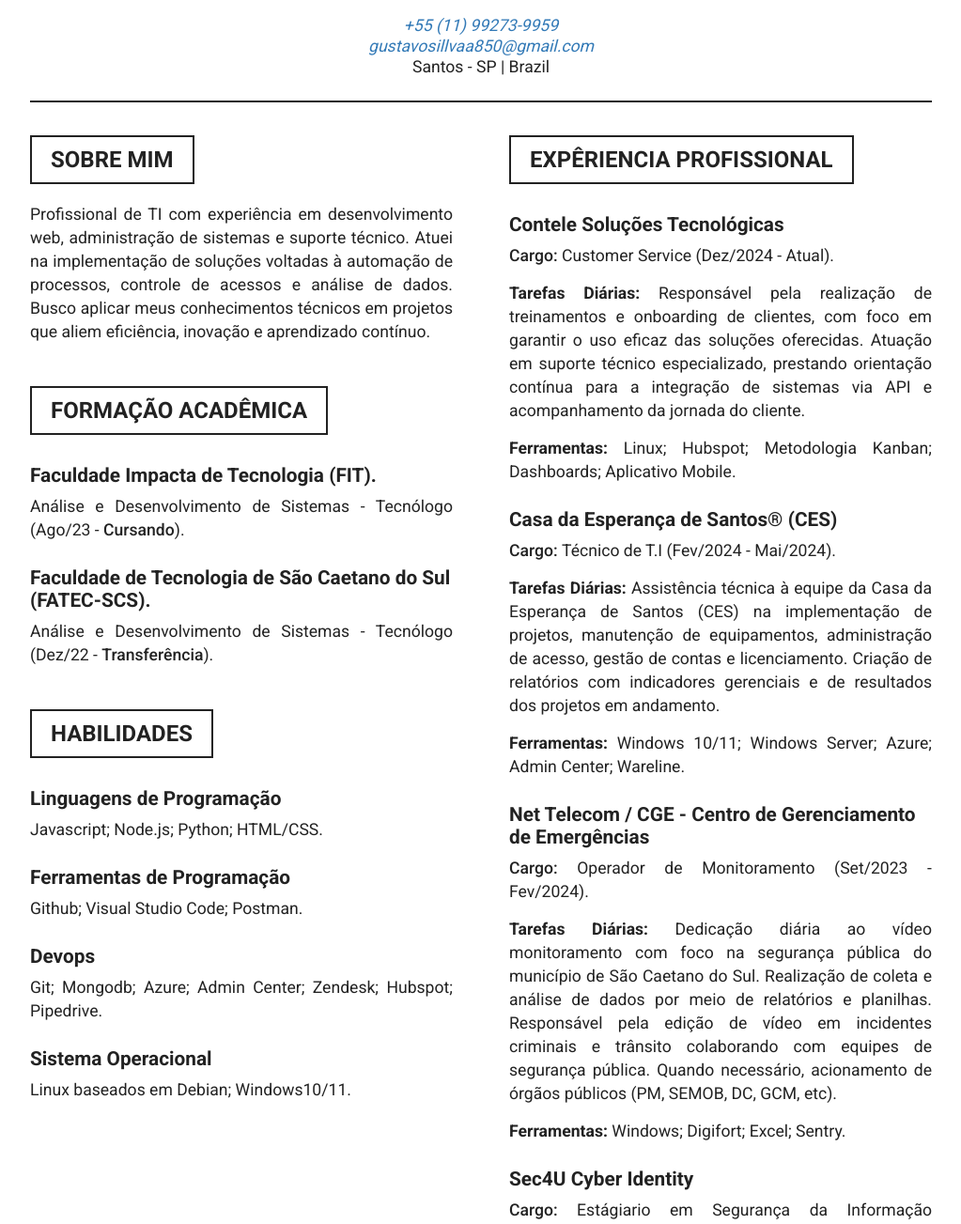
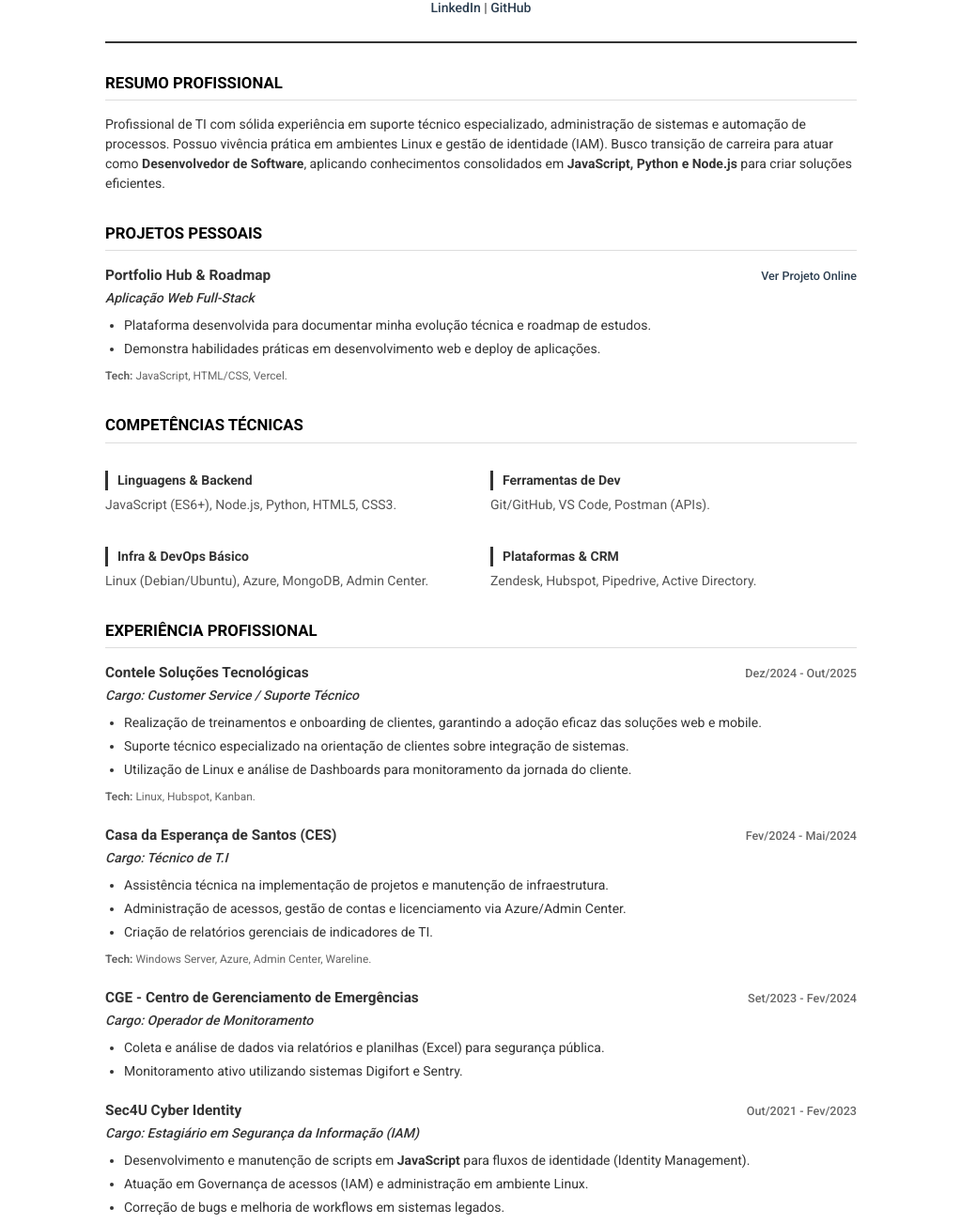
Before and after one commit to ggsilva10/Resume, a plain HTML site: page src/index.html in a window 1280 px wide. Shown: the part 141-1444 px from the top of the page at 94% size, without its empty margins (128-1151 px from the left). Drawn offline with Linux system fonts and the light colour scheme.

Commit message:
feat: modernize resume layout for ATS and add portifolio link

```diff
--- a/src/index.html
+++ b/src/index.html
@@ -1,10 +1,10 @@
 <!DOCTYPE html>
-<html lang="en">
+<html lang="pt-BR">
 
 <head>
     <meta charset="UTF-8">
     <meta name="viewport" content="width=device-width, initial-scale=1.0">
-    <title>resume</title>
+    <title>Currículo - Gustavo Silva Gonçalves</title>
     <link rel="stylesheet" href="./style.css">
 </head>
 
@@ -12,128 +12,133 @@
     <header>
         <h1>Gustavo Silva Gonçalves</h1>
         <p class="profile">
-            <a href="tel:+5511992739959"><i>+55 (11) 99273-9959</i></a><br>
-            <a href="mailto:gustavosillvaa850@gmail.com" target="_blank"><i>gustavosillvaa850@gmail.com</i></a><br>
-            Santos - SP | Brazil
+            Santos - SP | Brasil<br>
+            <a href="tel:+5511992739959">+55 (11) 99273-9959</a> |
+            <a href="mailto:gustavosillvaa850@gmail.com" target="_blank">gustavosillvaa850@gmail.com</a>
         </p>
+        <p class="links">
+            <a href="https://www.linkedin.com/in/ggsilva10/" target="_blank">LinkedIn</a> |
+            <a href="https://github.com/ggsilva10" target="_blank">GitHub</a>
+        </p>
+    </header>
 
-    </header>
     <main>
-        <section>
+        <section class="summary">
+            <h2>Resumo Profissional</h2>
+            <p>
+                Profissional de TI com sólida experiência em suporte técnico especializado, administração de sistemas e automação de processos. Possuo vivência prática em ambientes Linux e gestão de identidade (IAM). Busco transição de carreira para atuar como <strong>Desenvolvedor de Software</strong>, aplicando conhecimentos consolidados em <strong>JavaScript, Python e Node.js</strong> para criar soluções eficientes.
+            </p>
+        </section>
 
-            <!-- Sobre Mim -->
+        <section class="projects">
+            <h2>Projetos Pessoais</h2>
+            <div class="job">
+                <div class="job-header">
+                    <h3>Portfolio Hub & Roadmap</h3>
+                    <span><a href="https://portfolio-hub-blond-three.vercel.app/" target="_blank">Ver Projeto Online</a></span>
+                </div>
+                <p class="role">Aplicação Web Full-Stack</p>
+                <ul>
+                    <li>Plataforma desenvolvida para documentar minha evolução técnica e roadmap de estudos.</li>
+                    <li>Demonstra habilidades práticas em desenvolvimento web e deploy de aplicações.</li>
+                </ul>
+                <p class="tools"><strong>Tech:</strong> JavaScript, HTML/CSS, Vercel.</p>
+            </div>
+        </section>
 
-            <h2>Sobre Mim</h2>
-            <p>
-                Profissional de TI com experiência em desenvolvimento web, administração de sistemas e suporte técnico.
-                Atuei na implementação de soluções voltadas à automação de processos, controle de acessos e análise de dados.
-                Busco aplicar meus conhecimentos técnicos em projetos que aliem eficiência, inovação e aprendizado contínuo.
-            </p>
+        <section class="skills">
+            <h2>Competências Técnicas</h2>
+            <div class="skills-grid">
+                <div>
+                    <h3>Linguagens & Backend</h3>
+                    <p>JavaScript (ES6+), Node.js, Python, HTML5, CSS3.</p>
+                </div>
+                <div>
+                    <h3>Ferramentas de Dev</h3>
+                    <p>Git/GitHub, VS Code, Postman (APIs).</p>
+                </div>
+                <div>
+                    <h3>Infra & DevOps Básico</h3>
+                    <p>Linux (Debian/Ubuntu), Azure, MongoDB, Admin Center.</p>
+                </div>
+                <div>
+                    <h3>Plataformas & CRM</h3>
+                    <p>Zendesk, Hubspot, Pipedrive, Active Directory.</p>
+                </div>
+            </div>
+        </section>
 
+        <section class="experience">
+            <h2>Experiência Profissional</h2>
 
-            <!-- Formação Acadêmica -->
-
-            <div>
-                <h2>Formação Acadêmica</h2>
-
-                <h3>Faculdade Impacta de Tecnologia (FIT).</h3>
-                <p> Análise e Desenvolvimento de Sistemas - Tecnólogo (Ago/23 - <span>Cursando</span>).</p>
-
-                <h3>Faculdade de Tecnologia de São Caetano do Sul (FATEC-SCS).</h3>
-                <p> Análise e Desenvolvimento de Sistemas - Tecnólogo (Dez/22 - <span>Transferência</span>).</p>
+            <div class="job">
+                <div class="job-header">
+                    <h3>Contele Soluções Tecnológicas</h3>
+                    <span>Dez/2024 - Out/2025</span>
+                </div>
+                <p class="role">Cargo: Customer Service / Suporte Técnico</p>
+                <ul>
+                    <li>Realização de treinamentos e onboarding de clientes, garantindo a adoção eficaz das soluções web e mobile.</li>
+                    <li>Suporte técnico especializado na orientação de clientes sobre integração de sistemas.</li>
+                    <li>Utilização de Linux e análise de Dashboards para monitoramento da jornada do cliente.</li>
+                </ul>
+                <p class="tools"><strong>Tech:</strong> Linux, Hubspot, Kanban.</p>
             </div>
 
-            <div>
-                <!--Habilidades-->
-                <h2>Habilidades</h2>
-                <h3>Linguagens de Programação</h3>
-                <p>Javascript; Node.js; Python; HTML/CSS.</p>
-
-                <h3>Ferramentas de Programação</h3>
-                <p> Github; Visual Studio Code; Postman.</p>
-
-                <h3>Devops</h3>
-                <p> Git; Mongodb; Azure; Admin Center; Zendesk; Hubspot; Pipedrive.</p>
-
-                <h3>Sistema Operacional</h3>
-                <p>Linux baseados em Debian; Windows10/11.</p>
+            <div class="job">
+                <div class="job-header">
+                    <h3>Casa da Esperança de Santos (CES)</h3>
+                    <span>Fev/2024 - Mai/2024</span>
+                </div>
+                <p class="role">Cargo: Técnico de T.I</p>
+                <ul>
+                    <li>Assistência técnica na implementação de projetos e manutenção de infraestrutura.</li>
+                    <li>Administração de acessos, gestão de contas e licenciamento via Azure/Admin Center.</li>
+                    <li>Criação de relatórios gerenciais de indicadores de TI.</li>
+                </ul>
+                <p class="tools"><strong>Tech:</strong> Windows Server, Azure, Admin Center, Wareline.</p>
             </div>
 
+            <div class="job">
+                <div class="job-header">
+                    <h3>CGE - Centro de Gerenciamento de Emergências</h3>
+                    <span>Set/2023 - Fev/2024</span>
+                </div>
+                <p class="role">Cargo: Operador de Monitoramento</p>
+                <ul>
+                    <li>Coleta e análise de dados via relatórios e planilhas (Excel) para segurança pública.</li>
+                    <li>Monitoramento ativo utilizando sistemas Digifort e Sentry.</li>
+                </ul>
+            </div>
+
+            <div class="job">
+                <div class="job-header">
+                    <h3>Sec4U Cyber Identity</h3>
+                    <span>Out/2021 - Fev/2023</span>
+                </div>
+                <p class="role">Cargo: Estagiário em Segurança da Informação (IAM)</p>
+                <ul>
+                    <li>Desenvolvimento e manutenção de scripts em <strong>JavaScript</strong> para fluxos de identidade (Identity Management).</li>
+                    <li>Atuação em Governança de acessos (IAM) e administração em ambiente Linux.</li>
+                    <li>Correção de bugs e melhoria de workflows em sistemas legados.</li>
+                    <li>Suporte técnico N2/N3 e participação em reuniões com clientes.</li>
+                </ul>
+                <p class="tools"><strong>Tech:</strong> JavaScript, Linux, Active Directory, Postman, Zendesk.</p>
+            </div>
         </section>
 
-        <section>
-
-            <!--Expêriencia Profissional -->
-
-            <div>
-                <h2>Expêriencia Profissional</h2>
-
-
-                <h3>Contele Soluções Tecnológicas </h3>
-                <p><span>Cargo: </span>Customer Service (Dez/2024 - Atual).</p>
-
-                <p><strong>Tarefas Diárias:</strong>
-
-                    Responsável pela realização de treinamentos e onboarding de clientes, com foco em garantir o uso eficaz das soluções oferecidas.
-                    Atuação em suporte técnico especializado, prestando orientação contínua para a integração de sistemas via API e acompanhamento da jornada do cliente.
-                </p>
-
-                <p><strong>Ferramentas:</strong> Linux; Hubspot; Metodologia Kanban; Dashboards; Aplicativo Mobile.</p>
-
-                <h3>Casa da Esperança de Santos® (CES)</h3>
-                <p><span>Cargo: </span>Técnico de T.I (Fev/2024 - Mai/2024).</p>
-
-                <p><strong>Tarefas Diárias:</strong>
-
-                    Assistência técnica à equipe da Casa da Esperança de Santos (CES) na implementação de projetos, manutenção de equipamentos, administração de acesso, gestão de contas e licenciamento.
-                    Criação de relatórios com indicadores gerenciais e de resultados dos projetos em andamento.
-                </p>
-
-                <p><strong>Ferramentas:</strong> Windows 10/11; Windows Server; Azure; Admin Center; Wareline.</p>
-
-                <h3>Net Telecom / CGE - Centro de Gerenciamento de Emergências</h3>
-                <p><span>Cargo: </span>Operador de Monitoramento (Set/2023 - Fev/2024).</p>
-
-                <p><strong>Tarefas Diárias:</strong>
-
-                    Dedicação diária ao vídeo monitoramento com foco na segurança pública do município de São Caetano do Sul.
-                    Realização de coleta e análise de dados por meio de relatórios e planilhas.
-                    Responsável pela edição de vídeo em incidentes criminais e trânsito colaborando com equipes de segurança pública.
-                    Quando necessário, acionamento de órgãos públicos (PM, SEMOB, DC, GCM, etc).</p>
-                <p>
-
-                    <strong>Ferramentas:</strong> Windows; Digifort; Excel; Sentry.</p>
-
-
-                <h3>Sec4U Cyber Identity</h3>
-                <p><span>Cargo: </span>Estágiario em Segurança da Informação (Out/2021 - Fev/2023).</p>
-
-                <p><strong>Tarefas Diárias:</strong> Responsável por desenvolver, testar e manter o Identity Management
-                    Microfocus.
-                    Atuação em projetos de Governança em ambientes IDM e AM, relacionados à administração de identidades
-                    e controle de acesso. Monitoramento e desenvolvimento em ambiente Linux.
-                    Participação em reuniões com clientes, Customer Service via Zendesk. Correção de bugs
-                    e estratégia de melhoria em sistemas legados e Workflows.</p>
-                <p>
-
-                    <strong>Ferramentas:</strong> Linux; Active Directory; Apache Directory Studio; RunRun.it; Postman; Zendesk; Javascript; Designer.</p>
+        <section class="education">
+            <h2>Formação Acadêmica</h2>
+            <div class="edu-item">
+                <h3>Análise e Desenvolvimento de Sistemas (Tecnólogo)</h3>
+                <p>Faculdade Impacta de Tecnologia (FIT) | <span>Cursando (Previsão: 2025)</span></p>
             </div>
-
-            <!--Links -->
-
-            <div>
-                <h2>Links</h2>
-
-                <h3>Linkedin</h3>
-                <p><a href="https://www.linkedin.com/in/ggsilva10/"
-                        target="_blank"><i>https://www.linkedin.com/in/ggsilva10/</i></a></p>
-
-                <h3>GitHub</h3>
-                <p><a href="https://github.com/ggsilva10" target="_blank"><i>https://github.com/ggsilva10</i></a></p>
+            <div class="edu-item">
+                <h3>Análise e Desenvolvimento de Sistemas (Transferência)</h3>
+                <p>FATEC São Caetano do Sul | <span>2022</span></p>
             </div>
         </section>
+
     </main>
 </body>
-
-
 </html>
--- a/src/style.css
+++ b/src/style.css
@@ -1,86 +1,149 @@
 @import url('https://fonts.googleapis.com/css2?family=Roboto:wght@300;400;500;700&display=swap');
+
 html {
-    font-family: "Roboto";
-    color: #222;
-    text-shadow: none;
-    font-size: 16px;
+    font-family: "Roboto", sans-serif;
+    color: #333;
+    font-size: 14px; /* Levemente menor para caber tudo bem */
+    line-height: 1.5;
 }
 
 body {
-    max-width: 75%;
-    margin: 25px auto;
-    padding: 0 50px 35px;
+    max-width: 800px; /* Largura ideal para simular A4 */
+    margin: 0 auto;
+    padding: 40px;
+    background: #fff;
 }
 
-h1, h2 {
+/* Header Limpo */
+header {
+    text-align: center;
+    border-bottom: 2px solid #333;
+    padding-bottom: 20px;
+    margin-bottom: 30px;
+}
+
+h1 {
     text-transform: uppercase;
-    border: 2px solid;
-    padding: 10px 20px;
-    display: inline-block;
-    margin: 35px 0 0;
+    margin: 0 0 10px 0;
+    font-size: 2rem;
+    letter-spacing: 1px;
+}
+
+.profile, .links {
+    margin: 5px 0;
+    font-size: 1rem;
 }
 
 a {
     text-decoration: none;
-    color: #337ab7;
+    color: #2c3e50; /* Cor escura para imprimir bem */
+    font-weight: 500;
 }
 
+/* Títulos das Seções */
 h2 {
+    text-transform: uppercase;
+    font-size: 1.2rem;
+    border-bottom: 1px solid #ddd;
+    padding-bottom: 5px;
+    margin-top: 30px;
+    margin-bottom: 15px;
+    color: #000;
+}
+
+/* Organização Geral - SEM GRID COMPLEXO */
+main {
+    display: block; /* Garante leitura linear */
+}
+
+/* Habilidades em colunas visuais, mas lógicas */
+.skills-grid {
+    display: grid;
+    grid-template-columns: 1fr 1fr; /* Aqui pode usar grid pois são itens curtos */
+    gap: 20px;
+}
+
+.skills-grid h3 {
+    font-size: 1rem;
+    margin-bottom: 5px;
+    border-left: 3px solid #333;
+    padding-left: 10px;
+}
+
+.skills-grid p {
+    margin: 0;
+    color: #555;
+}
+
+/* Experiência */
+.job {
+    margin-bottom: 20px;
+}
+
+.job-header {
+    display: flex;
+    justify-content: space-between;
+    align-items: baseline;
+}
+
+.job h3 {
+    font-size: 1.1rem;
+    font-weight: 700;
+    margin: 0;
+}
+
+.job span {
+    font-weight: 500;
+    font-size: 0.9rem;
+    color: #666;
+}
+
+.role {
+    font-weight: 500;
+    font-style: italic;
+    margin: 2px 0 8px 0;
+}
+
+/* Listas (Bullet points) */
+ul {
+    margin: 5px 0 10px 20px;
+    padding: 0;
+}
+
+li {
+    margin-bottom: 4px;
+    text-align: left; /* Justificado pode criar espaços estranhos */
+}
+
+.tools {
+    font-size: 0.85rem;
+    color: #666;
+    margin-top: 5px;
+}
+
+/* Formação */
+.edu-item {
     margin-bottom: 15px;
 }
 
-h3 {
-    margin-top: 1rem;
-    margin-bottom: 0.25rem;
-    font-size: 1.3rem;
+.edu-item h3 {
+    font-size: 1rem;
+    margin: 0;
 }
 
-h4 {
-    font-weight: 300;
-    font-size: 14px;
+.edu-item p {
+    margin: 2px 0;
 }
 
-header {
-    padding: 15px;
-    text-align: center;
-    border-bottom: 2px solid;
+/* Ajuste para impressão/PDF */
+@media print {
+    body {
+        margin: 0;
+        padding: 0;
+        max-width: 100%;
+    }
+    a {
+        color: #000;
+        text-decoration: none;
+    }
 }
-
-main {
-    display: grid;
-    grid-template-columns: 1fr 1fr;
-    grid-gap: 60px;
-}
-
-header p {
-    padding-top: 10px;
-    line-height: 22px;
-}
-
-main p,
-li {
-    text-align: justify;
-    line-height: 25px;
-}
-
-p,
-li {
-    padding: 5px 0 10px;
-    margin: 0px;
-    text-justify: auto;
-    font-size: 1.1rem;
-}
-
-small {
-    display: block;
-    font-weight: 500;
-    font-size: 12px;
-}
-
-span {
-    font-weight: 500;
-}
-
-.profile {
-    margin-top: 10px;
-}
```
